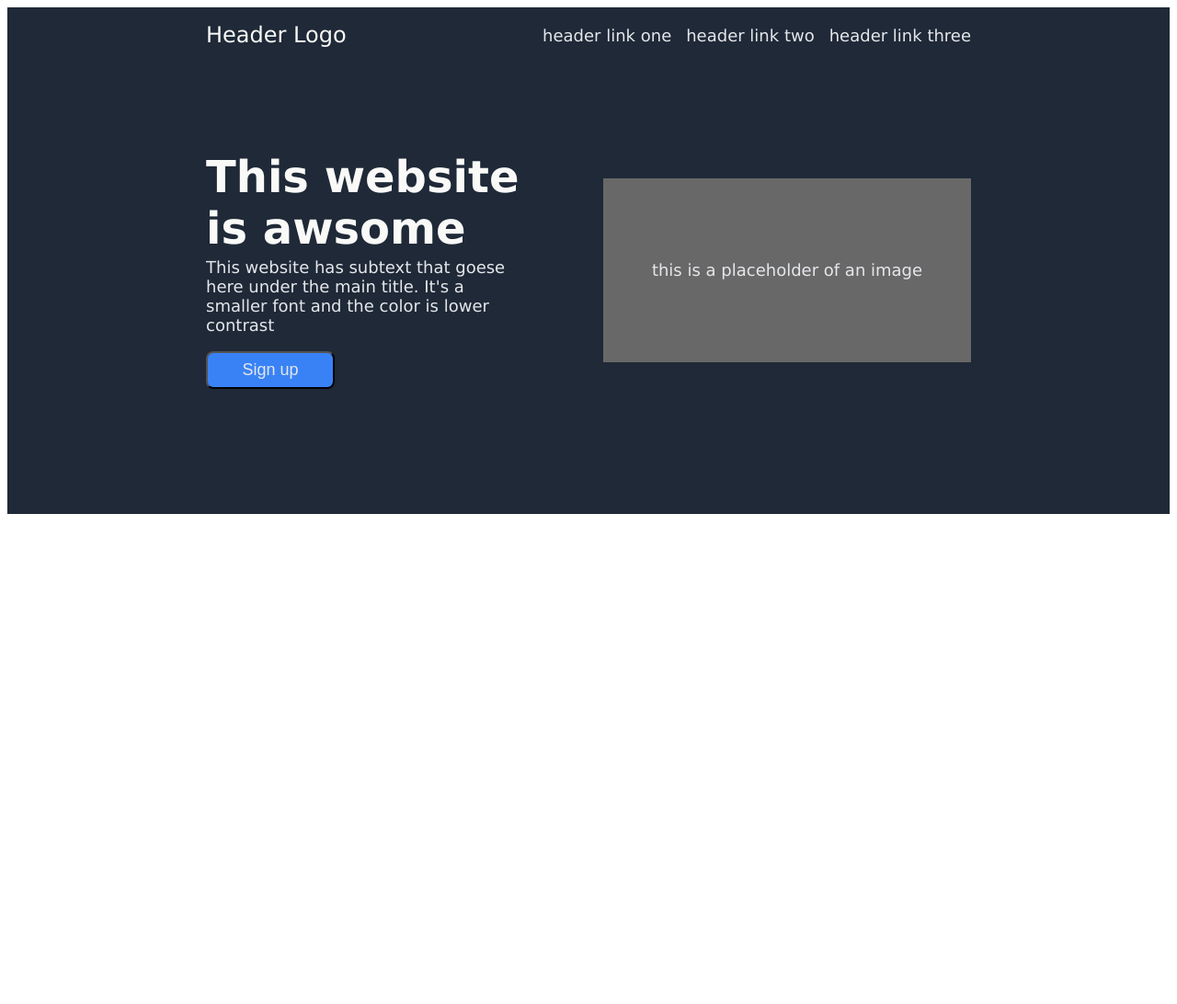
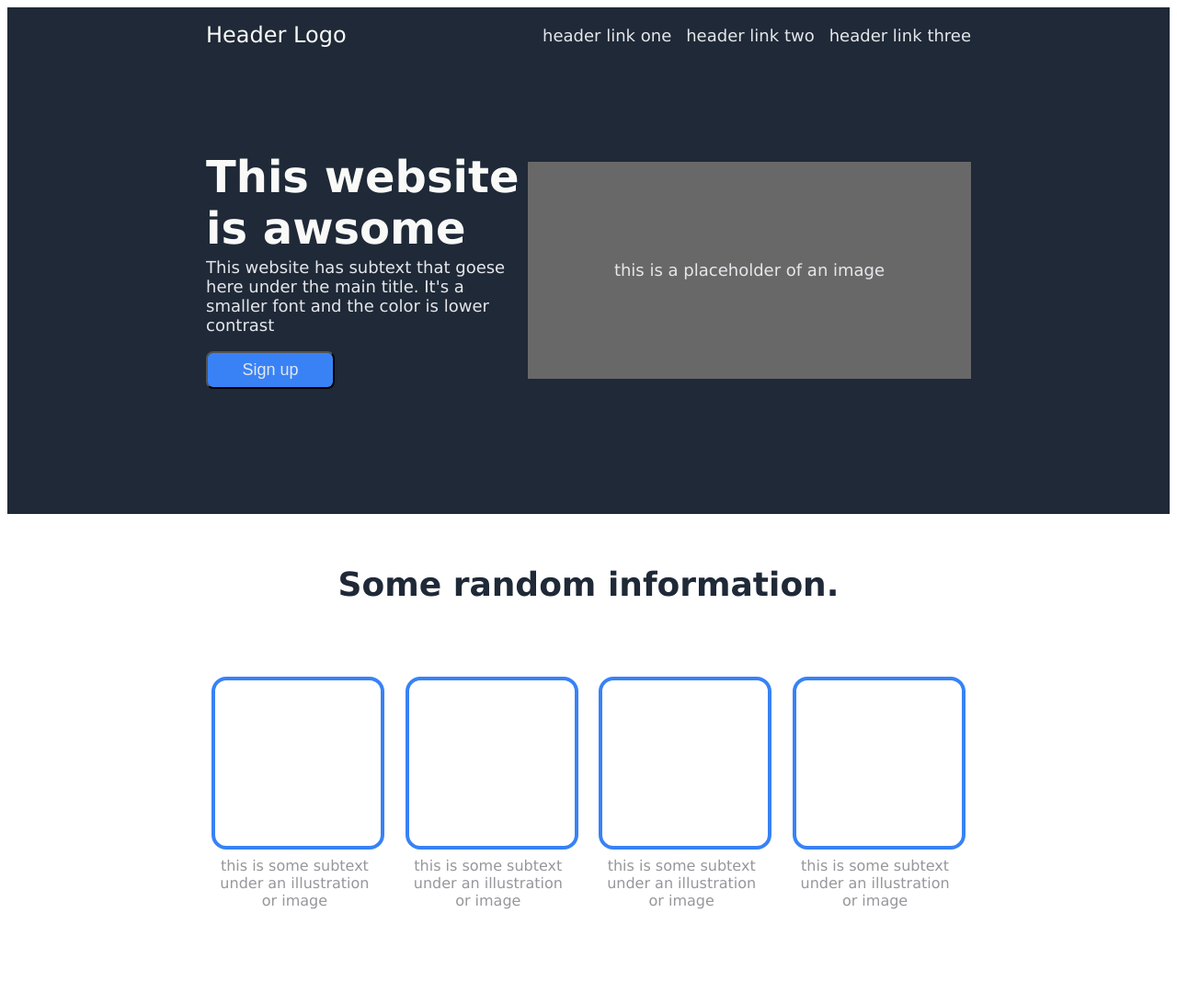
Before and after one commit to marcopintus/odin-landing-page, a plain HTML site: page index.html in a window 1280 px wide. Shown: the whole page at 92% size. Before the commit the page ends 800 px from the top, so only its background shows below. Drawn offline with Linux system fonts and the light colour scheme.

Commit message:
Added html and css styling for the information section of the landing page

```diff
--- a/index.html
+++ b/index.html
@@ -31,7 +31,25 @@
         </div>
     </div>
     <div class="top-mid">
-
+        <p class="tm-title">Some random information.</p>
+        <div class="tiles">
+            <div class="tile">
+                <div class="tm-img-plc"></div>
+                <div class="tm-img-txt">this is some subtext under an illustration or image</div>
+            </div>
+            <div class="tile">
+                <div class="tm-img-plc"></div>
+                <div class="tm-img-txt">this is some subtext under an illustration or image</div>
+            </div>
+            <div class="tile">
+                <div class="tm-img-plc"></div>
+                <div class="tm-img-txt">this is some subtext under an illustration or image</div>
+            </div>
+            <div class="tile">
+                <div class="tm-img-plc"></div>
+                <div class="tm-img-txt">this is some subtext under an illustration or image</div>
+            </div>
+        </div>
     </div>
     <div class="bot-mid">
 
--- a/style.css
+++ b/style.css
@@ -1,15 +1,13 @@
 body{
     font-family: 'Lucida Sans', 'Lucida Sans Regular', 'Lucida Grande', 'Lucida Sans Unicode', Geneva, Verdana, sans-serif;
-}
-.top, .top-mid, .bot-mid, .bot, .footer{
-    padding-left: 200px;
-    padding-right: 200px;
 }
 .top{
     background-color: #1F2937;
     display: flex;
     flex-direction: column;
     padding-bottom: 120px;
+    padding-left: 200px;
+    padding-right: 200px;
 }
 .nav-bar{
     display: flex;
@@ -56,8 +54,8 @@ ul{
     margin-top: 4px;
 }
 .tc-right{
-    width: 400px;
-    height: 200px;
+    width: 600px;
+    height: 236px;
     background-color: #686868;
     display: flex;
     justify-content: center;
@@ -71,3 +69,39 @@ ul{
     padding: 8px;
     width: 140px;
 }
+
+.top-mid{
+    display: flex;
+    flex-direction: column;
+    padding: 16px;
+    padding-left: 200px;
+    padding-right: 200px;
+}
+
+.tm-title{
+    font-size: 36px;
+    font-weight: 900;
+    color: #1F2937;
+    text-align: center;
+    margin-top: 40px;
+    margin-bottom: 80px;
+
+}
+.tm-img-plc{
+    width: 180px;
+    height: 180px;
+    border: 4px solid #3882F6;
+    border-radius: 16px;
+}
+.tiles{
+    display: flex;
+    justify-content: space-evenly;
+    align-items: center;
+    padding-bottom: 100px;
+}
+.tm-img-txt{
+    width: 180px;
+    text-align: center;
+    margin-top: 8px;
+    color: #96979b;
+}
```
